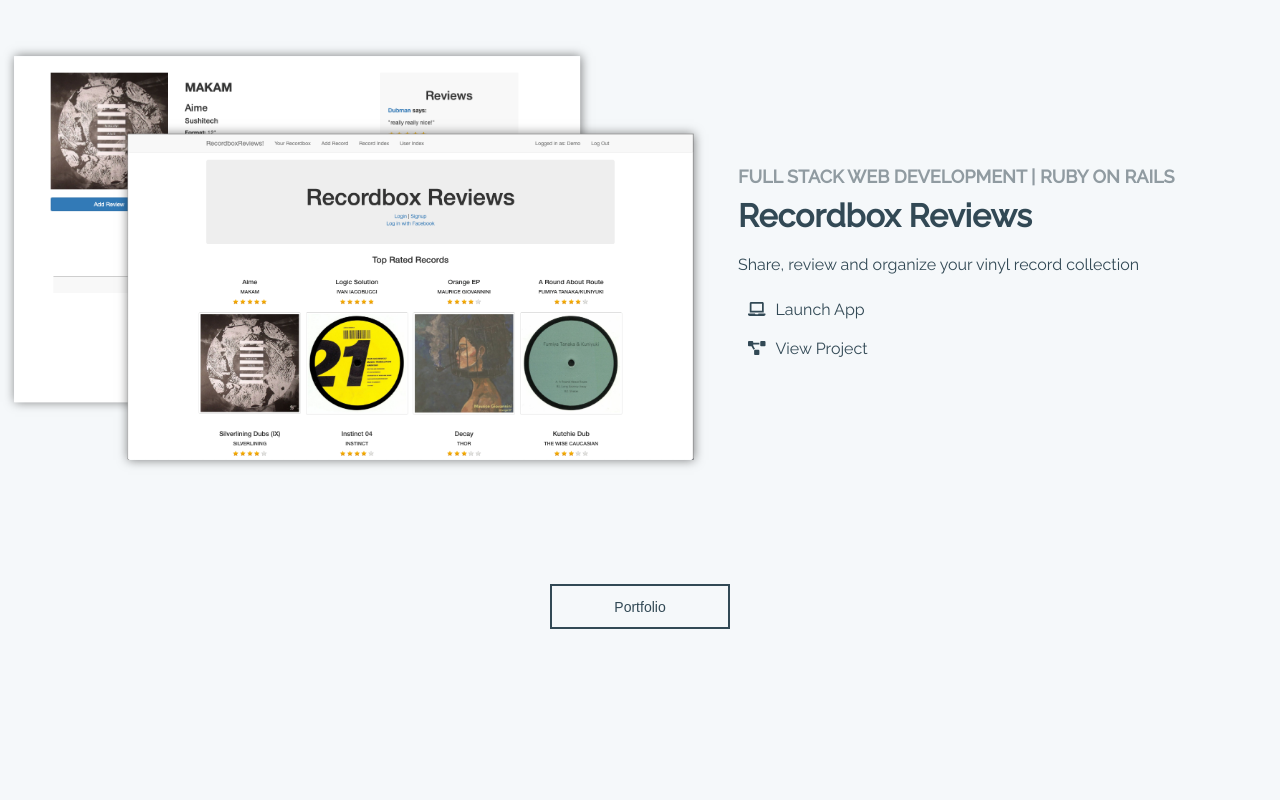
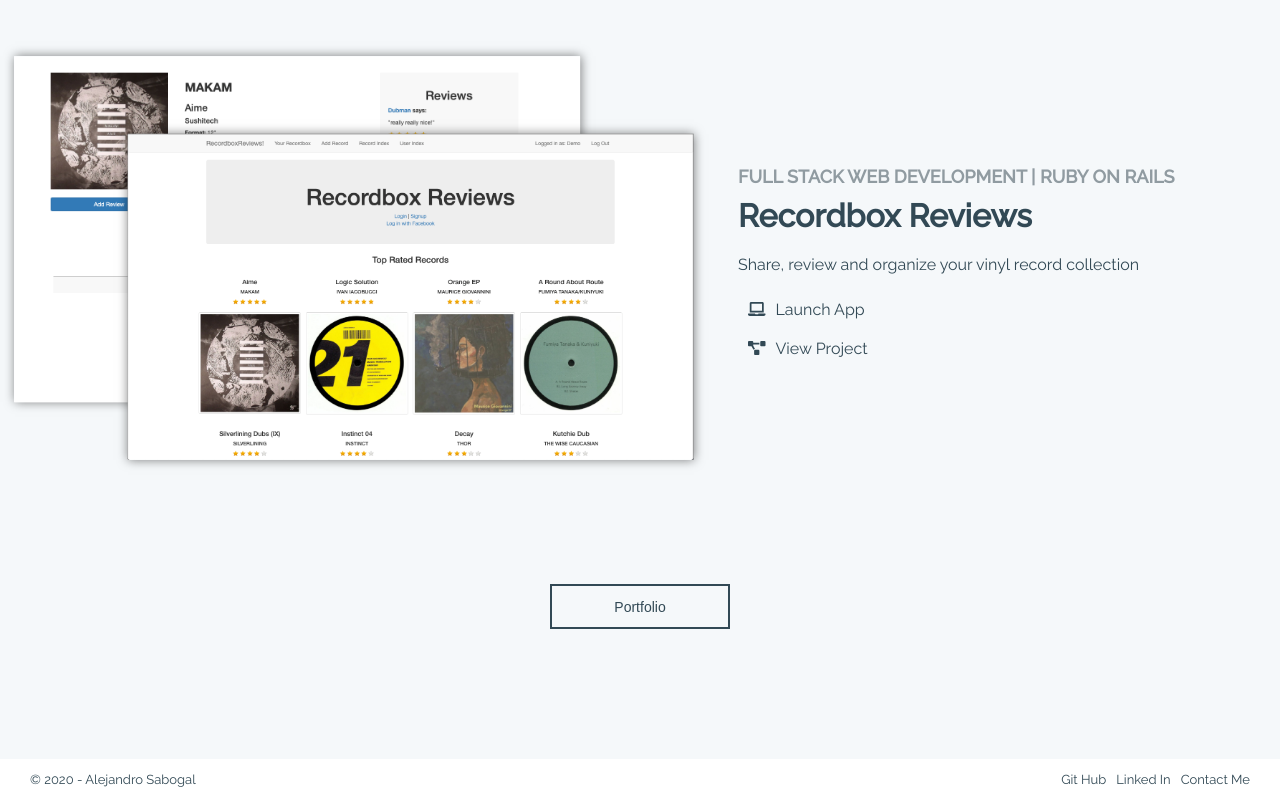
Before and after one commit to asabogal/alejandro-sabogal.com, a React (Create React App) app: page / in a window 1280 px wide. Shown: the part 1857-2657 px from the top of the page. Before the commit the page ends 2536 px from the top, so only its background shows below. Built offline with nearby package versions, Linux system fonts and the light colour scheme.

Commit message:
pass Footer

```diff
--- a/src/components/hoc/Layout.js
+++ b/src/components/hoc/Layout.js
@@ -1,6 +1,7 @@
 import React, { Component } from 'react';
 import NavHeader from '../navigation/NavHeader';
 import SideNavigation from '../navigation/SideNavigation';
+import Footer from '../navigation/Footer';
 import {Backdrop} from '../shared_styled/SharedStyles';
 
 class Layout extends Component {
@@ -36,6 +37,7 @@ class Layout extends Component {
         <SideNavigation open={this.state.sideOpen} click={this.closeSideNav}/>
         {backdrop}
         {this.props.children}
+        <Footer/>
       </div>
     );
   };
```
